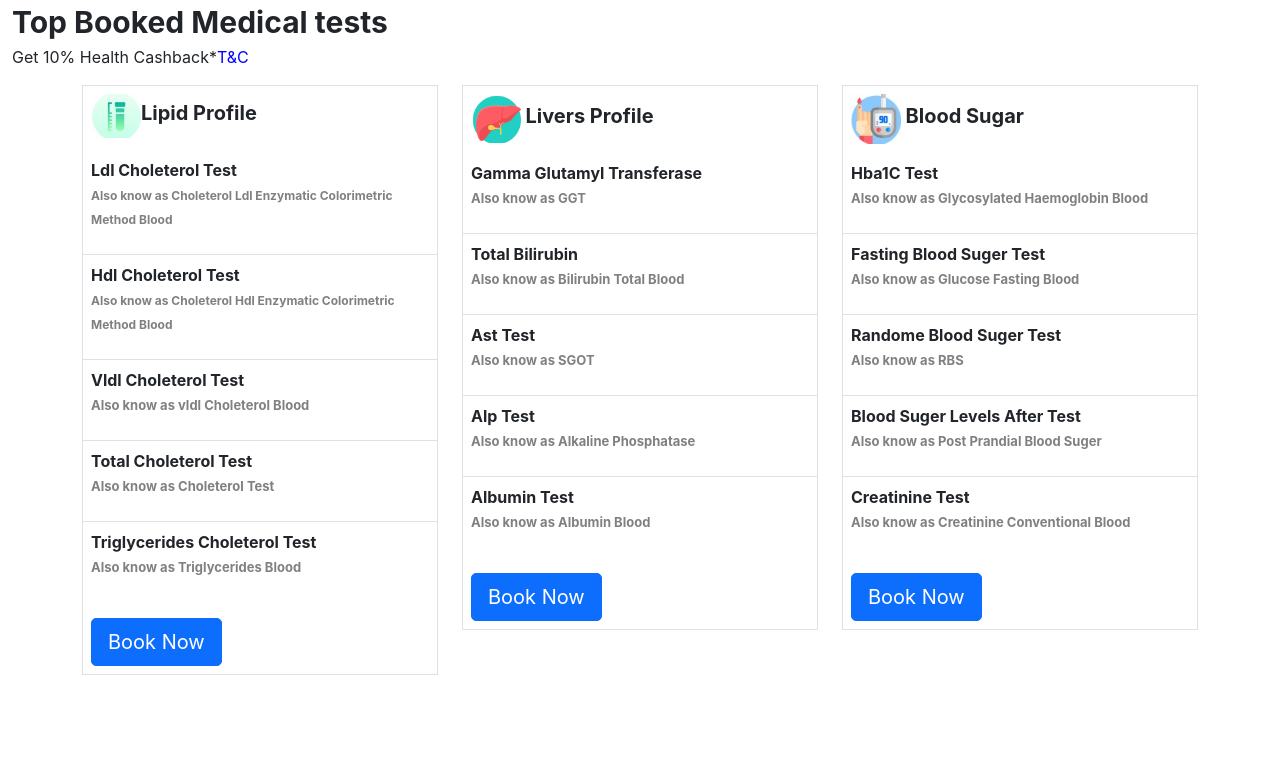
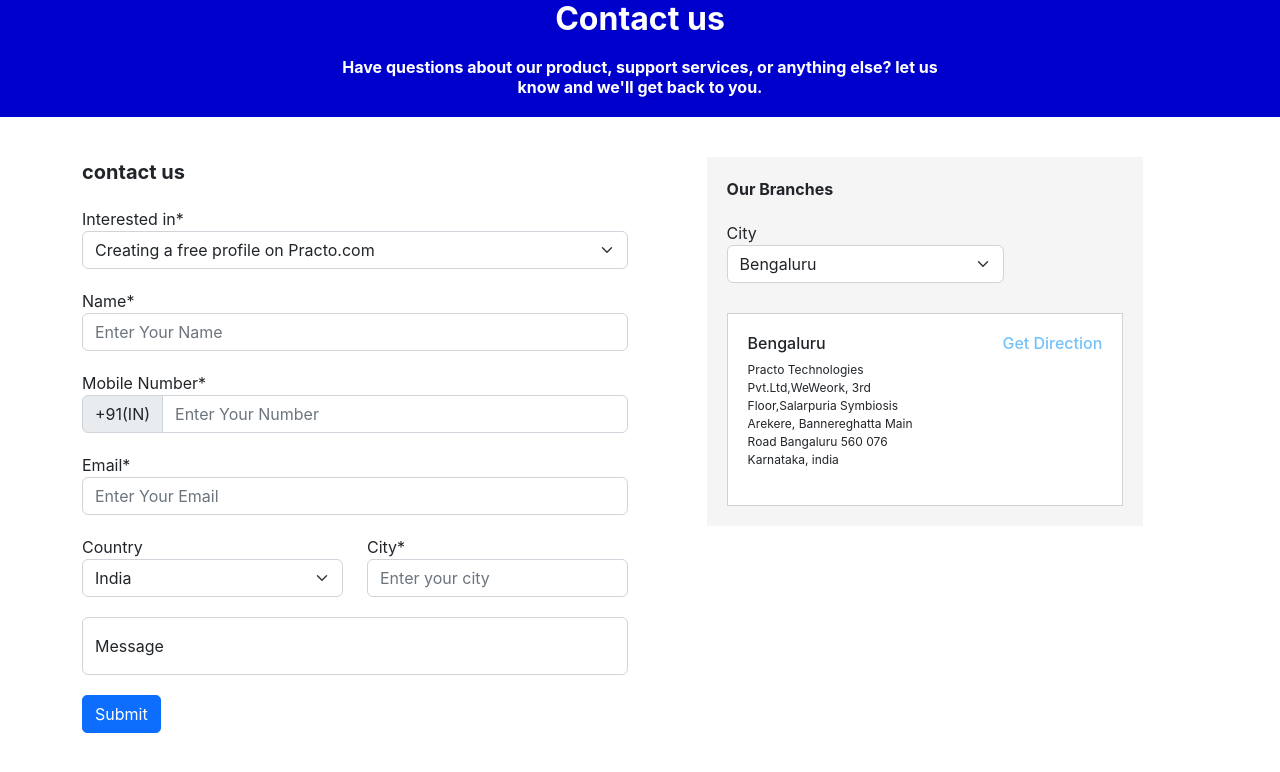
Before and after one commit to imbuesoft/patient, a React (Create React App) app: page / in a window 1280 px wide. Shown: the top 772 px of the page. Built offline with nearby package versions, Linux system fonts and the light colour scheme.

Commit message:
contactus done

```diff
--- a/src/App.js
+++ b/src/App.js
@@ -1,11 +1,14 @@
 /*import Subscriptioncard from "./Subscriptioncard";*/
 
-import Bookedmedicinetable from "./medicine/Bookedmedicinetable";
+//import Bookedmedicinetable from "./medicine/Bookedmedicinetable";
+
+import Contectus from "./contectus/Contectus";
 function App() {
   return (
    <>
      {/* <Subscriptioncard />*/}
-     <Bookedmedicinetable />
+     {/*<Bookedmedicinetable />*/}
+     <Contectus />
    </>
   );
 }
--- /dev/null
+++ b/src/contectus/Contectus.js
@@ -0,0 +1,111 @@
+import React from 'react'
+
+const Contectus = () => {
+  return (
+    <>
+        <div className="container-fluid" style={{backgroundColor:'#0000CD'}}>
+            <div className="row">
+                <div className="col-12">
+                    <h2 align="center" style={{color:'white',fontWeight:'bold'}}>Contact us</h2>
+                    <h6 align="center" style={{color:'white',fontWeight:'bold',marginBlock:'20px'}}>Have questions about our product, support services, or anything else? let us<br />
+                    know and we'll get back to you.</h6>
+                </div>
+            </div>
+        </div>
+
+        <div className="container" style={{marginTop:'40px'}}>
+            <div className="row">
+                <div className="col-6">
+                    <form>
+                    <label style={{fontWeight:'bold',fontFamily:'',fontSize:'20px'}}>contact us</label>
+                    <div className="form-group">
+                        <label style={{marginTop:'20px'}}>Interested in*</label>
+                        <select className="form-select" aria-label="Default select example" required>
+                            <option selected="">Creating a free profile on Practo.com</option>
+                            <option >One</option>
+                            <option >Two</option>
+                            <option>Three</option>
+                        </select>
+                    </div>
+                    <div className="form-group">
+                        <label style={{marginTop:'20px'}} >Name*</label>
+                        <input type="text" className="form-control" placeholder="Enter Your Name"></input>
+                    </div>
+
+                    <label style={{marginTop:'20px'}}>Mobile Number*</label>
+                    <div className="input-group">
+                        <span className="input-group-text ">+91(IN)</span>
+                        <input type="number" className="form-control" placeholder="Enter Your Number"/>
+                    </div>
+
+                    <div className="form-group">
+                        <label style={{marginTop:'20px'}}>Email*</label>
+                        <input type="email" required className="form-control" placeholder="Enter Your Email"></input>
+                    </div>
+
+                    <div className="row" style={{marginTop:'20px'}}>
+                        <div className="col-6">
+                            <div className="form-group">
+                                <label >Country</label>
+                                <select className="form-select" >
+                                    <option selected="">India</option>
+                                    <option value={1}>America</option>
+                                    <option value={2}>Brazil</option>
+                                    <option value={3}>Norway</option>
+                                </select>
+                            </div>
+                        </div>
+
+                        <div className="col-6">
+                            <div className="form-group">
+                                <label >City*</label>
+                                <input type="text" className="form-control"  placeholder="Enter your city"></input>
+                            </div>
+                        </div>
+                    </div>
+
+                    <div class="form-floating" style={{marginTop:'20px'}}>
+                        <input type="text" class="form-control" placeholder="  " ></input>
+                        <label for="floatingTextarea">Message</label>
+                    </div>
+
+                    <div className="form-floating">
+                        <button class="btn btn-primary " style={{borderRadius:'5px',marginTop:'20px'}} type="submit">Submit</button>
+                    </div>
+                    </form>
+                </div>
+
+
+                <div className="col-6"  >
+                    <div className="container"  style={{backgroundColor:'#F5F5F5',width:'80%',padding:'20px'}}>
+                        <label style={{fontWeight:'bold'}}>Our Branches</label>
+
+                        <div className="form-group" style={{marginTop:'20px'}}></div>
+                        <label>City</label>
+                        <select class="form-select" style={{width:'70%'}} >
+                            <option>Bengaluru</option>
+                            <option>Rajkot</option>
+                            <option>Mumbai</option>
+                        </select>
+
+                    <div className="card" style={{borderRadius:'0px',marginTop:'30px'}} >
+                        <div className="row" style={{padding:'20px'}}>
+                            <div className="col-6">
+                                <h6>Bengaluru</h6>
+                                <p style={{fontSize:'75%'}}>Practo Technologies Pvt.Ltd,WeWeork, 3rd Floor,Salarpuria Symbiosis Arekere, Bannereghatta Main Road Bangaluru 560 076 Karnataka, india</p>
+                            </div>
+                            <div className="col-6">
+                            <h6 align="right" style={{color:'#73C2FB'}}>Get Direction</h6>
+                            </div>
+                        </div>
+                    </div>
+                    </div>
+                </div>
+            </div>
+
+        </div>
+    </>
+  )
+}
+
+export default Contectus
```
